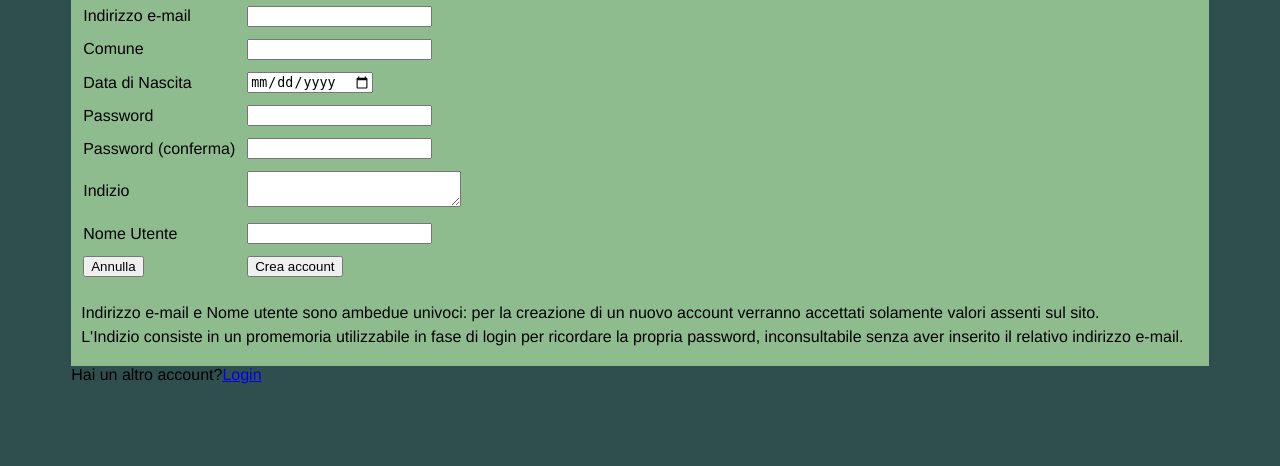
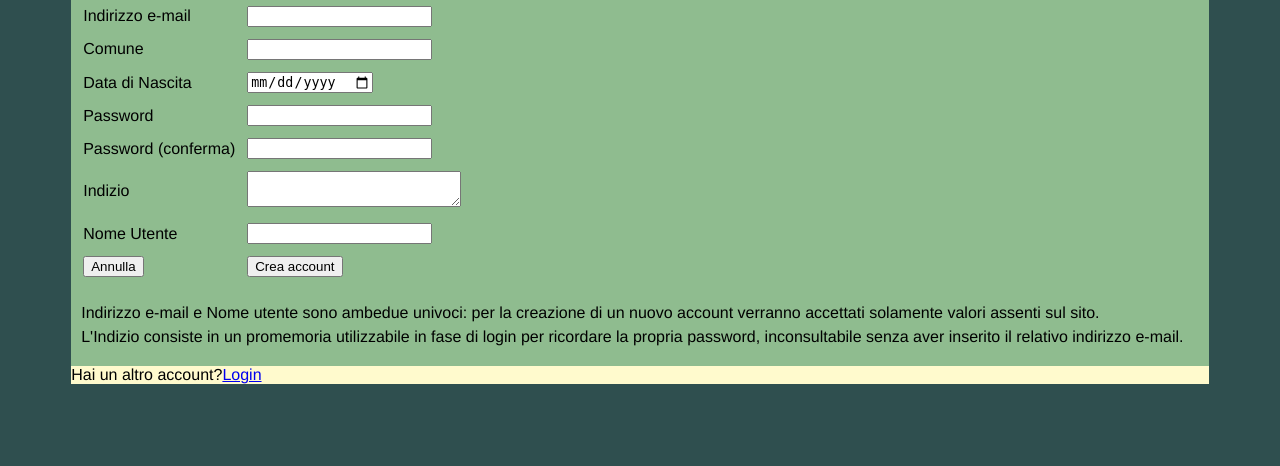
Before and after one commit to MicheleCiavatti/WEB-2023-Radiomatoria, a PHP site: page /signup.html in a window 1280 px wide. Shown: the part 141-607 px from the top of the page. Run offline with PHP 8.4, Linux system fonts and the light colour scheme.

Commit message:
Update style.css

```diff
--- a/style.css
+++ b/style.css
@@ -117,3 +117,8 @@ section > button {
 aside > ul {
     background-color: navajowhite;
 }
+
+footer {
+    background-color: lemonchiffon;
+    font-weight: lighter;
+}
```
